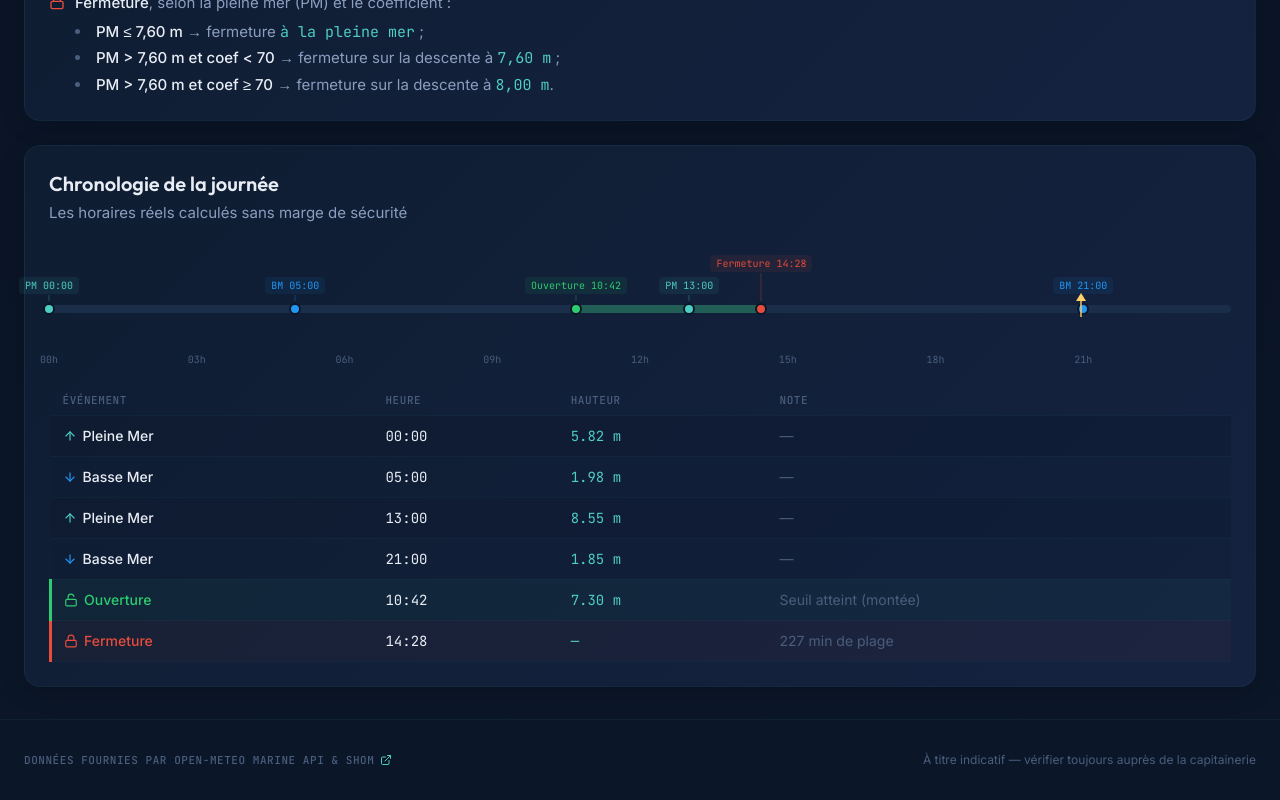
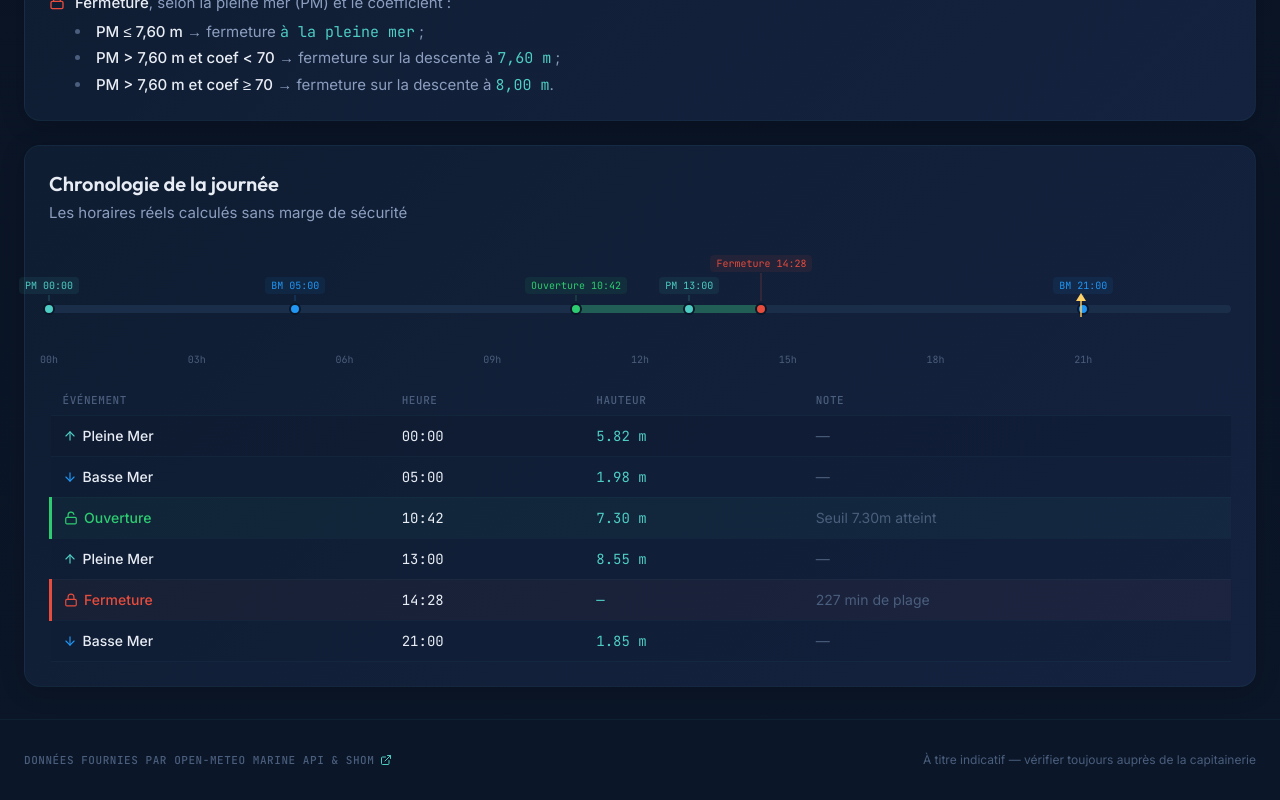
Before and after one commit to mateismouflet-cmd/porte-perros-guirec, a React (Vite) app in the folder app/: page / in a window 1280 px wide. Shown: the part 1381-2181 px from the top of the page. Built offline with nearby package versions, Linux system fonts and the light colour scheme; no server answers.

Commit message:
Trie la chronologie et force le format 24 heures

```diff
--- a/app/src/pages/Home.tsx
+++ b/app/src/pages/Home.tsx
@@ -61,7 +61,9 @@ const cardVariants = {
 // ============================================================
 
 function fmtTime(date: Date): string {
-  return format(date, 'HH:mm', { locale: fr });
+  const hours = String(date.getHours()).padStart(2, '0');
+  const minutes = String(date.getMinutes()).padStart(2, '0');
+  return `${hours}:${minutes}`;
 }
 
 function fmtDate(date: Date): string {
@@ -1021,76 +1023,75 @@ function Timeline({ events, windows }: TimelineProps) {
             </tr>
           </thead>
           <tbody>
-            {events.map((e, i) => (
+            {items.map((item, i) => {
+              const isTide = item.icon === 'PM' || item.icon === 'BM';
+              const isOpening = item.icon === 'open';
+              const rowClass = isOpening
+                ? 'bg-[rgba(46,204,113,0.04)]'
+                : item.icon === 'close'
+                  ? 'bg-[rgba(231,76,60,0.04)]'
+                  : i % 2 === 0
+                    ? 'bg-bg-primary/30'
+                    : 'bg-bg-secondary/30';
+
+              return (
                 <tr
-                key={`evt-${i}`}
-                className={`border-b border-[rgba(78,205,196,0.04)] ${
-                  i % 2 === 0 ? 'bg-bg-primary/30' : 'bg-bg-secondary/30'
+                  key={`${item.icon}-${item.time.getTime()}`}
+                  className={`border-b border-[rgba(78,205,196,0.04)] ${rowClass}`}
+                >
+                  <td
+                    className={`py-2.5 px-3 ${
+                      isOpening
+                        ? 'border-l-[3px] border-status-open'
+                        : item.icon === 'close'
+                          ? 'border-l-[3px] border-status-closed'
+                          : ''
                     }`}
                   >
-                <td className="py-2.5 px-3">
                     <div className="flex items-center gap-1.5">
-                    {e.type === 'PM' ? (
+                      {item.icon === 'PM' && (
                         <ArrowUp className="w-3.5 h-3.5 text-accent-teal" />
-                    ) : (
+                      )}
+                      {item.icon === 'BM' && (
                         <ArrowDown className="w-3.5 h-3.5 text-accent-ocean" />
                       )}
-                    <span className="font-medium text-text-primary">
-                      {e.type === 'PM' ? 'Pleine Mer' : 'Basse Mer'}
+                      {isOpening && (
+                        <Unlock className="w-3.5 h-3.5 text-status-open" />
+                      )}
+                      {item.icon === 'close' && (
+                        <Lock className="w-3.5 h-3.5 text-status-closed" />
+                      )}
+                      <span
+                        className={`font-medium ${
+                          isOpening
+                            ? 'text-status-open'
+                            : item.icon === 'close'
+                              ? 'text-status-closed'
+                              : 'text-text-primary'
+                        }`}
+                      >
+                        {item.icon === 'PM'
+                          ? 'Pleine Mer'
+                          : item.icon === 'BM'
+                            ? 'Basse Mer'
+                            : isOpening
+                              ? 'Ouverture'
+                              : 'Fermeture'}
                       </span>
                     </div>
                   </td>
                   <td className="py-2.5 px-3 font-mono text-text-primary">
-                  {fmtTime(e.time)}
+                    {fmtTime(item.time)}
                   </td>
                   <td className="py-2.5 px-3 font-mono text-accent-teal">
-                  {e.height.toFixed(2)} m
-                </td>
-                <td className="py-2.5 px-3 text-text-muted">—</td>
-              </tr>
-            ))}
-            {windows.map((w, i) => (
-              <tr key={`win-${i}`} className="border-b border-[rgba(78,205,196,0.04)] bg-[rgba(46,204,113,0.04)]">
-                <td className="py-2.5 px-3 border-l-[3px] border-status-open">
-                  <div className="flex items-center gap-1.5">
-                    <Unlock className="w-3.5 h-3.5 text-status-open" />
-                    <span className="font-medium text-status-open">
-                      Ouverture
-                    </span>
-                  </div>
-                </td>
-                <td className="py-2.5 px-3 font-mono text-text-primary">
-                  {fmtTime(w.openTime)}
-                </td>
-                <td className="py-2.5 px-3 font-mono text-text-accent">
-                  7.30 m
+                    {isTide ? item.detail : isOpening ? '7.30 m' : '—'}
                   </td>
                   <td className="py-2.5 px-3 text-text-muted">
-                  Seuil atteint (montée)
+                    {isTide ? '—' : item.detail}
                   </td>
                 </tr>
-            ))}
-            {windows.map((w, i) => (
-              <tr key={`winc-${i}`} className="border-b border-[rgba(78,205,196,0.04)] bg-[rgba(231,76,60,0.04)]">
-                <td className="py-2.5 px-3 border-l-[3px] border-status-closed">
-                  <div className="flex items-center gap-1.5">
-                    <Lock className="w-3.5 h-3.5 text-status-closed" />
-                    <span className="font-medium text-status-closed">
-                      Fermeture
-                    </span>
-                  </div>
-                </td>
-                <td className="py-2.5 px-3 font-mono text-text-primary">
-                  {fmtTime(w.closeTime)}
-                </td>
-                <td className="py-2.5 px-3 font-mono text-text-accent">
-                  —
-                </td>
-                <td className="py-2.5 px-3 text-text-muted">
-                  {w.durationMinutes.toFixed(0)} min de plage
-                </td>
-              </tr>
-            ))}
+              );
+            })}
           </tbody>
         </table>
       </div>
```
Lines whose indentation alone changed are shown as unchanged.
